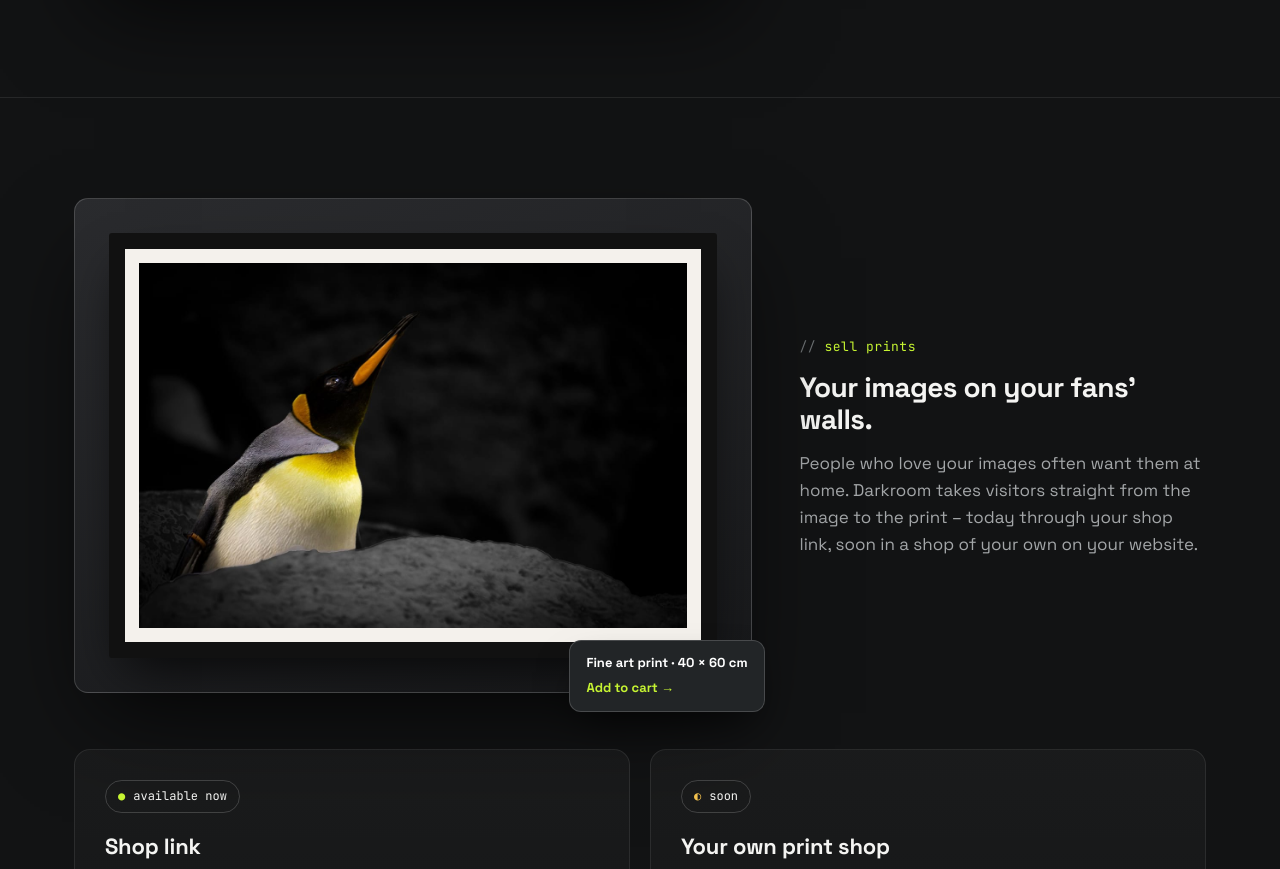
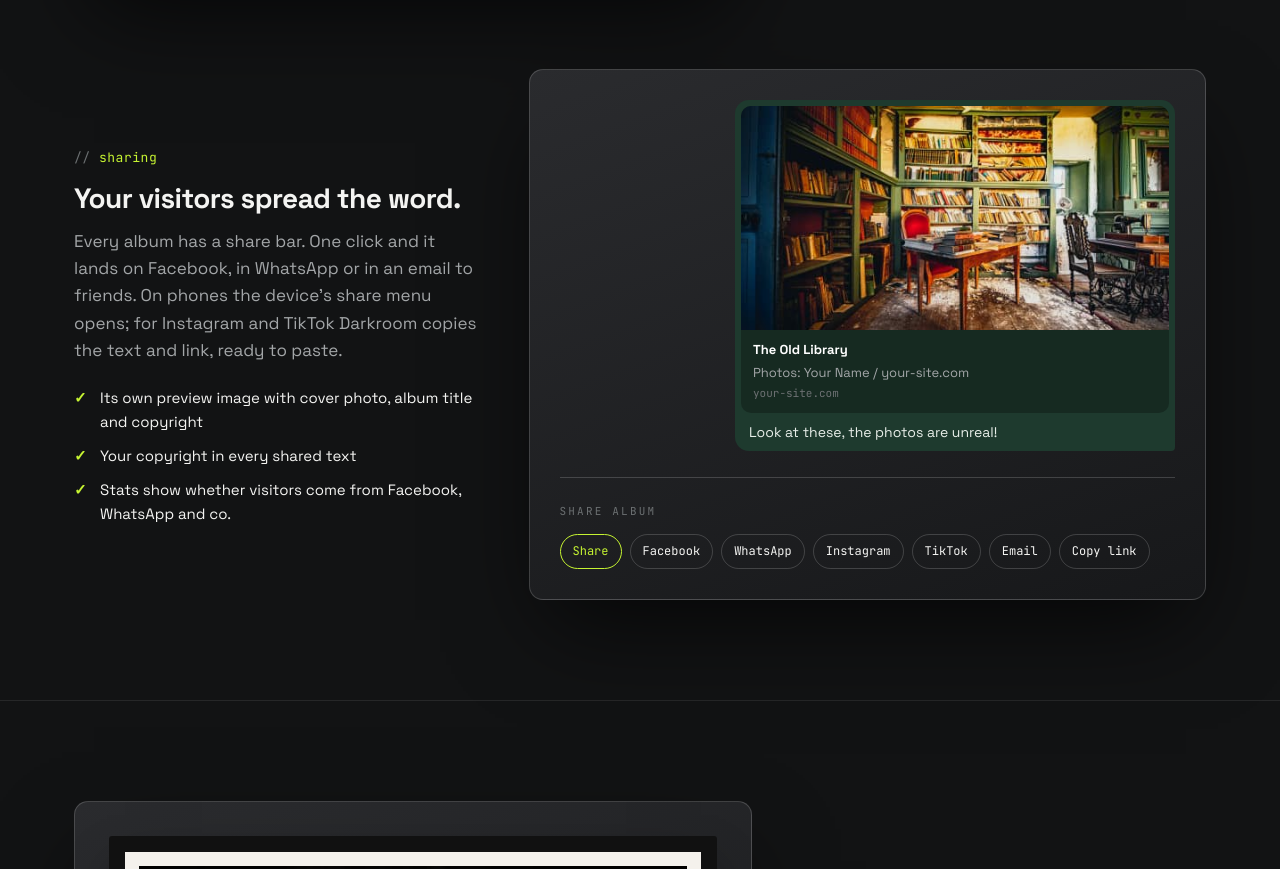
Before and after one commit to kaimalter-ops/codenovalabs-website, a plain HTML site: page products/codenova-darkroom.html in a window 1280 px wide. Shown: the part 3220-4089 px from the top of the page. Drawn offline with Linux system fonts and the light colour scheme.

Commit message:
Darkroom-Seite: Block zum Teilen der Alben
Co-Authored-By: Claude Opus 5.5 <noreply@anthropic.com>

```diff
--- a/assets/style.css
+++ b/assets/style.css
@@ -556,3 +556,21 @@ footer address { font-style: normal; line-height: 1.7; }
 .two-ways { display: grid; grid-template-columns: repeat(2, minmax(0, 1fr)); gap: 20px; margin-top: 56px; }
 @media (max-width: 760px) { .two-ways { grid-template-columns: minmax(0, 1fr); } }
 .status-pill.live::before { content: "●"; color: var(--lime); }
+
+/* Darkroom: Teilen-Vorschau */
+.share-mock { margin: 0; padding: 30px; border-radius: 14px; background: linear-gradient(160deg, #2a2b2e, #17181a); border: 1px solid var(--line-strong); box-shadow: 0 40px 90px -20px rgba(0,0,0,.7); }
+.share-mock .bubble { max-width: 440px; margin-left: auto; padding: 6px 6px 4px; border-radius: 14px 14px 4px 14px; background: #1e3a2e; }
+.share-mock .og { border-radius: 10px; overflow: hidden; background: rgba(0,0,0,.28); }
+.share-mock .og img { display: block; width: 100%; height: auto; aspect-ratio: 1.91 / 1; object-fit: cover; }
+.share-mock .og-t { display: grid; gap: 2px; padding: 10px 12px; font-size: 13px; color: var(--muted); }
+.share-mock .og-t b { color: #fff; font-weight: 600; }
+.share-mock .og-t small { font-family: var(--mono); font-size: 11px; color: var(--faint); }
+.share-mock .msg { display: block; padding: 8px 8px 4px; font-size: 14px; color: #e8eee9; }
+.share-mock .bar { margin-top: 26px; padding-top: 18px; border-top: 1px solid var(--line-strong); }
+.share-mock .bar-l { font-family: var(--mono); font-size: 11px; letter-spacing: .2em; text-transform: uppercase; color: var(--faint); }
+.share-mock .btns { display: flex; flex-wrap: wrap; gap: 8px; margin-top: 10px; }
+.share-mock .btns span { padding: 7px 12px; border: 1px solid var(--line-strong); border-radius: 999px; font-family: var(--mono); font-size: 12px; color: var(--off); }
+.share-mock .btns .on { border-color: var(--lime); color: var(--lime); }
+.shot.flip .share-mock { order: 2; }
+@media (max-width: 960px) { .shot.flip .share-mock { order: 0; } }
+@media (max-width: 600px) { .share-mock { padding: 18px; } }
--- a/products/codenova-darkroom.html
+++ b/products/codenova-darkroom.html
@@ -23,7 +23,7 @@
   <meta property="og:image:height" content="630">
   <meta name="twitter:card" content="summary_large_image">
   <link rel="preload" href="/assets/fonts/space-grotesk-latin-700-normal.woff2" as="font" type="font/woff2" crossorigin>
-  <link rel="stylesheet" href="/assets/style.css?v=11">
+  <link rel="stylesheet" href="/assets/style.css?v=12">
   <script type="application/ld+json">
   {"@context":"https://schema.org","@type":"SoftwareApplication","name":"CodeNova Darkroom","applicationCategory":"BusinessApplication","operatingSystem":"Web","inLanguage":"en","description":"Website, originals archive, client galleries and stock uploads for photographers.","offers":{"@type":"Offer","price":"9","priceCurrency":"USD"},"publisher":{"@type":"Organization","name":"CodeNova Labs LLC","url":"https://codenovalabs.net/"}}
   </script>
@@ -166,6 +166,25 @@
             </ul>
             <ul class="portals" aria-label="Stock agencies">
               <li>Adobe Stock</li><li>Shutterstock</li><li>Alamy</li><li class="later">Pond5 · later</li>
+            </ul>
+          </div>
+        </div>
+        <div class="shot flip reveal" style="margin-top:72px">
+          <figure class="share-mock" aria-hidden="true">
+            <div class="bubble">
+              <div class="og"><img src="/assets/img/darkroom/bibliothek-thumb.jpg" width="480" height="320" loading="lazy" alt=""><div class="og-t"><b>The Old Library</b><span>Photos: Your Name / your-site.com</span><small>your-site.com</small></div></div>
+              <span class="msg">Look at these, the photos are unreal!</span>
+            </div>
+            <div class="bar"><span class="bar-l">Share album</span><div class="btns"><span class="on">Share</span><span>Facebook</span><span>WhatsApp</span><span>Instagram</span><span>TikTok</span><span>Email</span><span>Copy link</span></div></div>
+          </figure>
+          <div>
+            <span class="label">sharing</span>
+            <h3>Your visitors spread the word.</h3>
+            <p>Every album has a share bar. One click and it lands on Facebook, in WhatsApp or in an email to friends. On phones the device's share menu opens; for Instagram and TikTok Darkroom copies the text and link, ready to paste.</p>
+            <ul class="checks">
+              <li>Its own preview image with cover photo, album title and copyright</li>
+              <li>Your copyright in every shared text</li>
+              <li>Stats show whether visitors come from Facebook, WhatsApp and co.</li>
             </ul>
           </div>
         </div>
```
Also changed, not shown: de/products/codenova-darkroom.html (+20 -1 lines).
